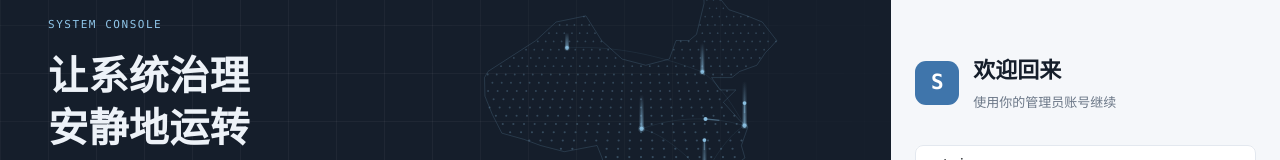
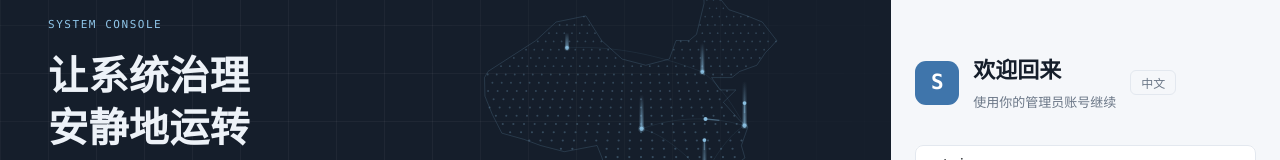
Before and after one commit to smileluck/SmileX-Admin-Go, a Vue app in the folder web/: page /login in a window 1280 px wide. Shown: the part 167-327 px from the top of the page. Built offline with nearby package versions, Linux system fonts and the light colour scheme; no server answers.

Commit message:
feat(login): 登录页欢迎区右侧新增语言切换

```diff
--- a/web/src/views/login/Login.vue
+++ b/web/src/views/login/Login.vue
@@ -42,6 +42,9 @@
             <h2 class="form-title">{{ t('login.formTitle') }}</h2>
             <p class="form-sub">{{ t('login.formSub') }}</p>
           </div>
+          <n-dropdown class="locale-switch" :options="localeOptions" @select="onLocaleChange">
+            <button type="button" class="locale-btn">{{ locale === 'en-US' ? 'EN' : '中文' }}</button>
+          </n-dropdown>
         </div>
 
         <n-form ref="formRef" :model="form" :rules="rules" :show-label="false">
@@ -76,9 +79,10 @@
 import { computed, onMounted, reactive, ref } from 'vue'
 import { useRoute, useRouter } from 'vue-router'
 import { useI18n } from 'vue-i18n'
-import { NForm, NFormItem, NInput, NButton, NCheckbox, useMessage, type FormInst } from 'naive-ui'
+import { NForm, NFormItem, NInput, NButton, NCheckbox, NDropdown, useMessage, type FormInst, type DropdownOption } from 'naive-ui'
 import { getCaptcha } from '../../api'
 import { useUserStore } from '../../stores/user'
+import { setLocale, type AppLocale } from '../../locales'
 import MapFlow3D from './MapFlow3D.vue'
 import PulseWave from './PulseWave.vue'
 
@@ -88,7 +92,17 @@ const router = useRouter()
 const route = useRoute()
 const userStore = useUserStore()
 const message = useMessage()
-const { t } = useI18n()
+const { t, locale } = useI18n()
+
+// 登录页语言切换（未登录无接口依赖，仅切前端文案；登录后请求自动带上新语言）
+const localeOptions: DropdownOption[] = [
+  { label: '中文', key: 'zh-CN' },
+  { label: 'English', key: 'en-US' },
+]
+
+function onLocaleChange(key: string | number) {
+  setLocale(String(key) as AppLocale)
+}
 const formRef = ref<FormInst | null>(null)
 const loading = ref(false)
 const form = reactive({ username: 'admin', password: '', captchaCode: '' })
@@ -351,6 +365,25 @@ onMounted(() => {
   gap: 14px;
   margin-bottom: 32px;
 }
+/* 语言切换：靠行右，低调文字按钮 */
+.locale-switch {
+  margin-left: auto;
+  align-self: flex-start;
+}
+.locale-btn {
+  border: 1px solid var(--sx-line);
+  background: transparent;
+  border-radius: 6px;
+  padding: 3px 10px;
+  font-size: 12px;
+  color: var(--sx-muted);
+  cursor: pointer;
+  transition: color 0.2s ease, border-color 0.2s ease;
+}
+.locale-btn:hover {
+  color: var(--sx-accent);
+  border-color: var(--sx-accent);
+}
 .seal--sm {
   width: 44px;
   height: 44px;
```
